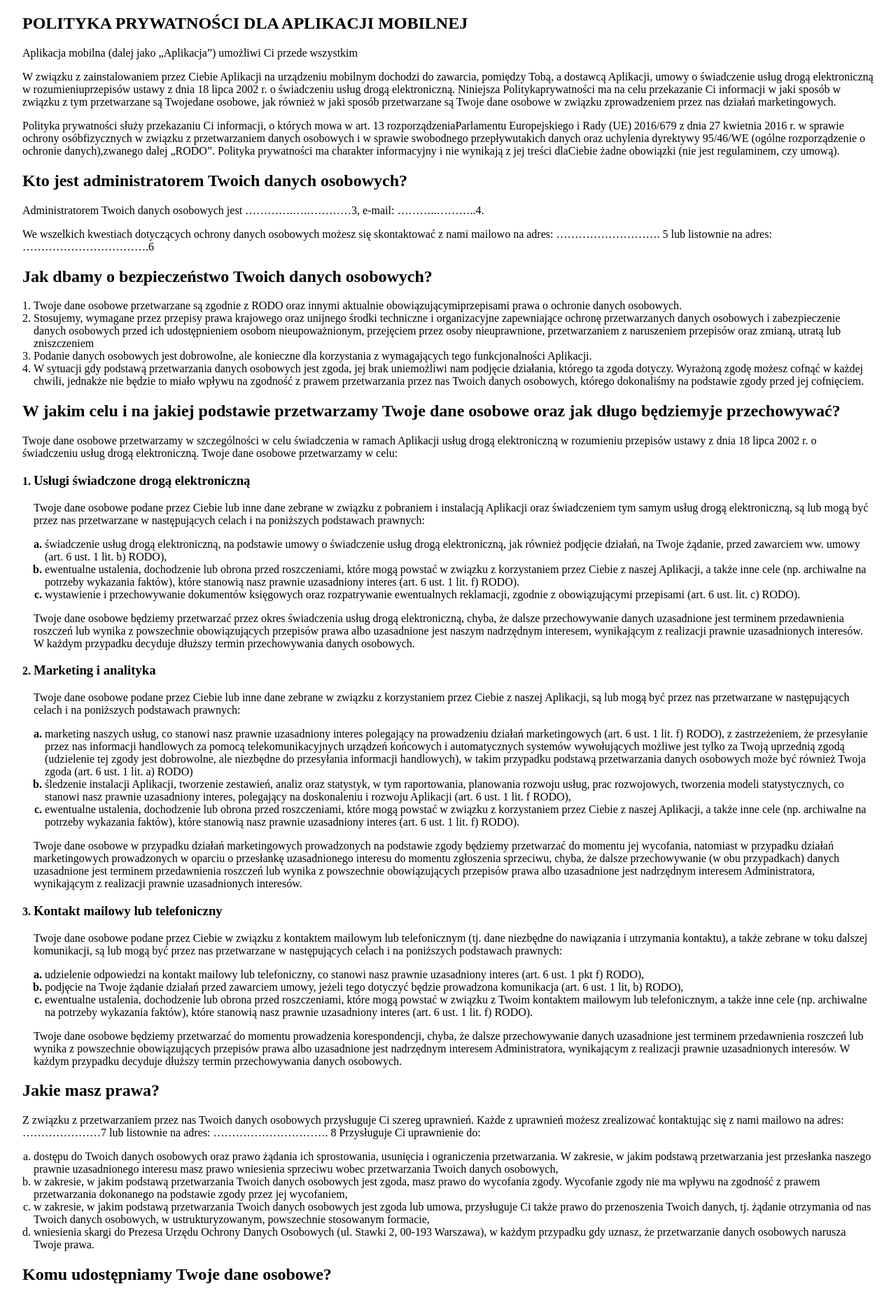
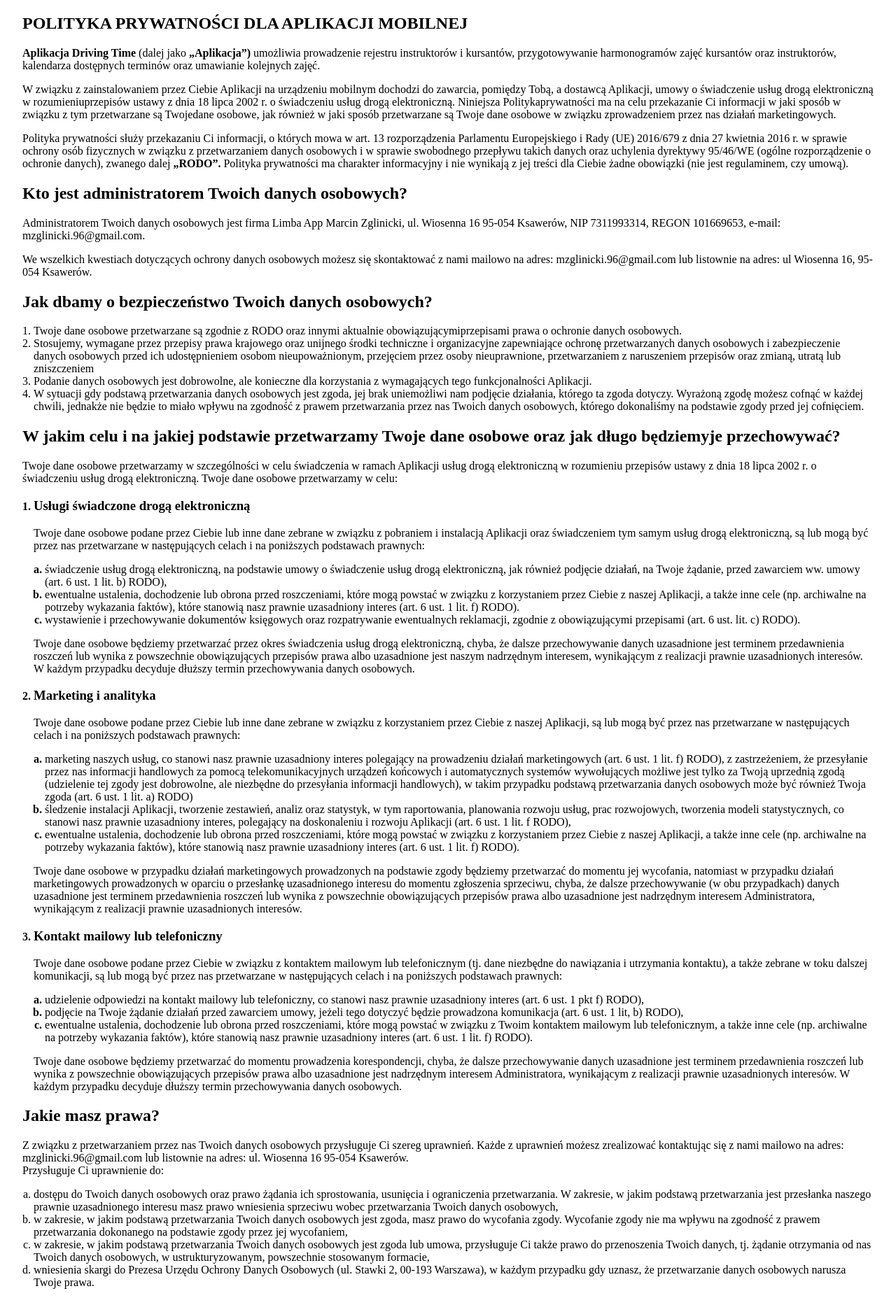
Before and after one commit to krystianKuch22/driving-time, a Next.js app: page /privacyPolicy in a window 1280 px wide. Shown: the top 1855 px of the page at 70% size. Built offline with nearby package versions, Linux system fonts and the light colour scheme.

Commit message:
Complete Policy Privacy

```diff
--- a/components/sections/policySection/PolicySection.js
+++ b/components/sections/policySection/PolicySection.js
@@ -1,15 +1,23 @@
-
 import { useLanguage } from "@/hooks/useLanguage";
 import { StyledPolicySection } from "./PolicySection.style";
 
 export default function PolicySection() {
-  const { t, changeLanguage, language } = useLanguage('policyPrivacy');
+  const { t, changeLanguage, language } = useLanguage("policyPrivacy");
   return (
     <StyledPolicySection>
       <h1>{t("policyH1").toUpperCase()}</h1>
-      <p>{t("paragraph1")}</p>
+      <p>
+        <strong>{t("paragraph1").nameApp}</strong>
+        {" " + t("paragraph1").middleText}
+        <strong>{" " + t("paragraph1").application}</strong>
+        {" " + t("paragraph1").mainPart}
+      </p>
       <p>{t("paragraph2")}</p>
-      <p>{t("paragraph3")}</p>
+      <p>
+        {t("paragraph3").firstPart}
+        <strong>{" " + t("paragraph3").rodo}</strong>
+        {" " + t("paragraph3").secondPart}
+      </p>
       <h2>{t("whoIsAdmin")}</h2>
       <p>{t("paragraph4")}</p>
       <p>{t("paragraph5")}</p>
@@ -55,7 +63,10 @@ export default function PolicySection() {
         </li>
       </ol>
       <h2>{t("rights")}</h2>
-      <p>{t("paragraph13")}</p>
+      <p>
+        {t("paragraph13").part1} <br/>
+        {t("paragraph13").part2}
+      </p>
       <ol type="a">
         <li>{t("rightsListA")}</li>
         <li>{t("rightsListB")}</li>
--- a/public/locales/pl/policyPrivacy.json
+++ b/public/locales/pl/policyPrivacy.json
@@ -1,12 +1,21 @@
 {
   "privacyPolicy": "Polityka prywatności",
   "policyH1": "polityka prywatności dla aplikacji mobilnej",
-  "paragraph1": "Aplikacja mobilna (dalej jako „Aplikacja”) umożliwi Ci przede wszystkim",
+  "paragraph1": {
+    "nameApp": "Aplikacja Driving Time",
+    "middleText": "(dalej jako",
+    "application": "„Aplikacja”)",
+    "mainPart": "umożliwia prowadzenie rejestru instruktorów i kursantów, przygotowywanie harmonogramów zajęć kursantów oraz instruktorów, kalendarza dostępnych terminów oraz umawianie kolejnych zajęć."
+  },
   "paragraph2": "W związku z zainstalowaniem przez Ciebie Aplikacji na urządzeniu mobilnym dochodzi do zawarcia, pomiędzy Tobą, a dostawcą Aplikacji, umowy o świadczenie usług drogą elektroniczną w rozumieniuprzepisów ustawy z dnia 18 lipca 2002 r. o świadczeniu usług drogą elektroniczną. Niniejsza Politykaprywatności ma na celu przekazanie Ci informacji w jaki sposób w związku z tym przetwarzane są Twojedane osobowe, jak również w jaki sposób przetwarzane są Twoje dane osobowe w związku zprowadzeniem przez nas działań marketingowych.",
-  "paragraph3": "Polityka prywatności służy przekazaniu Ci informacji, o których mowa w art. 13 rozporządzeniaParlamentu Europejskiego i Rady (UE) 2016/679 z dnia 27 kwietnia 2016 r. w sprawie ochrony osóbfizycznych w związku z przetwarzaniem danych osobowych i w sprawie swobodnego przepływutakich danych oraz uchylenia dyrektywy 95/46/WE (ogólne rozporządzenie o ochronie danych),zwanego dalej „RODO”. Polityka prywatności ma charakter informacyjny i nie wynikają z jej treści dlaCiebie żadne obowiązki (nie jest regulaminem, czy umową).",
+  "paragraph3": {
+    "firstPart": "Polityka prywatności służy przekazaniu Ci informacji, o których mowa w art. 13 rozporządzenia  Parlamentu Europejskiego i Rady  (UE) 2016/679  z  dnia 27  kwietnia 2016  r. w sprawie  ochrony  osób fizycznych w związku z przetwarzaniem danych osobowych  i  w  sprawie  swobodnego przepływu  takich  danych  oraz uchylenia  dyrektywy  95/46/WE  (ogólne  rozporządzenie  o  ochronie danych), zwanego dalej",
+    "rodo": "„RODO”.",
+    "secondPart": "Polityka prywatności ma charakter informacyjny i nie wynikają z jej treści dla Ciebie żadne obowiązki (nie jest regulaminem, czy umową)."
+  },
   "whoIsAdmin": "Kto jest administratorem Twoich danych osobowych?",
-  "paragraph4": "Administratorem Twoich danych osobowych jest ………….….…………3, e-mail: ………..………..4.",
-  "paragraph5": "We wszelkich kwestiach dotyczących ochrony danych osobowych możesz się skontaktować z nami mailowo na adres: ………………………. 5 lub listownie na adres: …………………………….6",
+  "paragraph4": "Administratorem Twoich danych osobowych jest firma Limba App Marcin Zglinicki, ul. Wiosenna 16 95-054 Ksawerów, NIP 7311993314, REGON 101669653, e-mail: mzglinicki.96@gmail.com. ",
+  "paragraph5": "We wszelkich kwestiach dotyczących ochrony danych osobowych możesz się skontaktować z nami mailowo na adres: mzglinicki.96@gmail.com lub listownie na adres: ul Wiosenna 16, 95-054 Ksawerów.",
   "howCare": "Jak dbamy o bezpieczeństwo Twoich danych osobowych?",
   "point1": "Twoje dane osobowe przetwarzane są zgodnie z RODO oraz innymi aktualnie obowiązującymiprzepisami prawa o ochronie danych osobowych.",
   "point2": "Stosujemy, wymagane przez przepisy prawa krajowego oraz unijnego środki techniczne i organizacyjne zapewniające ochronę przetwarzanych danych osobowych i zabezpieczenie danych osobowych przed ich udostępnieniem osobom nieupoważnionym, przejęciem przez osoby nieuprawnione, przetwarzaniem z naruszeniem przepisów oraz zmianą, utratą lub zniszczeniem",
@@ -33,7 +42,10 @@
   "contactPolicyListC": "ewentualne ustalenia, dochodzenie lub obrona przed roszczeniami, które mogą powstać w związku z Twoim kontaktem mailowym lub telefonicznym, a także inne cele (np. archiwalne na potrzeby wykazania faktów), które stanowią nasz prawnie uzasadniony interes (art. 6 ust. 1 lit. f) RODO).",
   "paragraph12": "Twoje dane osobowe będziemy przetwarzać do momentu prowadzenia korespondencji, chyba, że dalsze przechowywanie danych uzasadnione jest terminem przedawnienia roszczeń lub wynika z powszechnie obowiązujących przepisów prawa albo uzasadnione jest nadrzędnym interesem Administratora, wynikającym z realizacji prawnie uzasadnionych interesów. W każdym przypadku decyduje dłuższy termin przechowywania danych osobowych.",
   "rights": "Jakie masz prawa?",
-  "paragraph13": "Z związku z przetwarzaniem przez nas Twoich danych osobowych przysługuje Ci szereg uprawnień. Każde z uprawnień możesz zrealizować kontaktując się z nami mailowo na adres: …………………7 lub listownie na adres: …………………………. 8 Przysługuje Ci uprawnienie do:",
+  "paragraph13": {
+    "part1": "Z związku z przetwarzaniem przez nas Twoich danych osobowych przysługuje Ci szereg uprawnień. Każde z uprawnień możesz zrealizować kontaktując się z nami mailowo na adres: mzglinicki.96@gmail.com lub listownie na adres: ul. Wiosenna 16 95-054 Ksawerów.",
+    "part2": "Przysługuje Ci uprawnienie do:"
+  },
   "rightsListA": "dostępu do Twoich danych osobowych oraz prawo żądania ich sprostowania, usunięcia i ograniczenia przetwarzania. W zakresie, w jakim podstawą przetwarzania jest przesłanka naszego prawnie uzasadnionego interesu masz prawo wniesienia sprzeciwu wobec przetwarzania Twoich danych osobowych,",
   "rightsListB": "w zakresie, w jakim podstawą przetwarzania Twoich danych osobowych jest zgoda, masz prawo do wycofania zgody. Wycofanie zgody nie ma wpływu na zgodność z prawem przetwarzania dokonanego na podstawie zgody przez jej wycofaniem,",
   "rightsListC": "w zakresie, w jakim podstawą przetwarzania Twoich danych osobowych jest zgoda lub umowa, przysługuje Ci także prawo do przenoszenia Twoich danych, tj. żądanie otrzymania od nas Twoich danych osobowych, w ustrukturyzowanym, powszechnie stosowanym formacie,",
@@ -42,5 +54,4 @@
   "paragraph14": "Pobierając naszą Aplikację za pośrednictwem Google Play lub App Store, przekazujesz dostawcom tych platform określone informacje, w szczególności dane dotyczące Twojego konta, np. imię i nazwisko, identyfikator urządzenia i adres e-mail. Nie mamy wpływu na gromadzenie tych danych i nie mamy do nich żadnego dostępu. Szczegółowe informacje znajdziesz w polityce prywatności aplikacji Google Play lub App Store.",
   "paragraph15": "Twoje dane osobowe mogą być przekazywane podmiotom uprawnionym do uzyskania danych osobowych na podstawie przepisów prawa, a także podmiotom, którym powierzamy dane na podstawie umów, dotyczących świadczenia usług związanych z funkcjonowaniem naszej Aplikacji m.in. usług hostingowych, usług marketingowych i dostawy systemów IT. Twoje dane osobowe przekazywać możemy również dostawcom narzędzi służących do: prowadzenia badań analitycznych, tworzenia statystyk, śledzenia pobrań Aplikacji, automatyzacji marketingu.",
   "paragraph16": "Niektóre podmioty świadczące dla nas usługi mogą przechowywać Twoje dane poza Europejskim Obszarem Gospodarczym. W takich sytuacjach Twoje dane będą przekazane wyłącznie do państw, które zapewniają adekwatny stopień ochrony, a do państw, które nie zapewniają adekwatnego stopnia ochrony, jedynie w przypadku zapewnienia odpowiednich zabezpieczeń, w tym m.in. na podstawie standardowych klauzul umownych przyjętych przez Komisję Europejską."
-
 }
```
